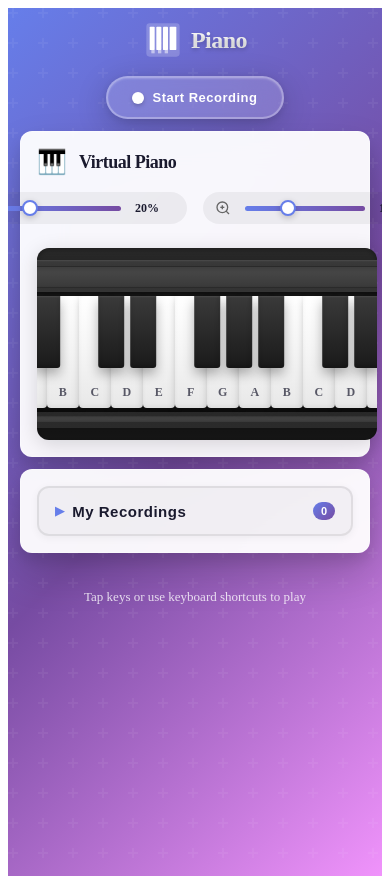
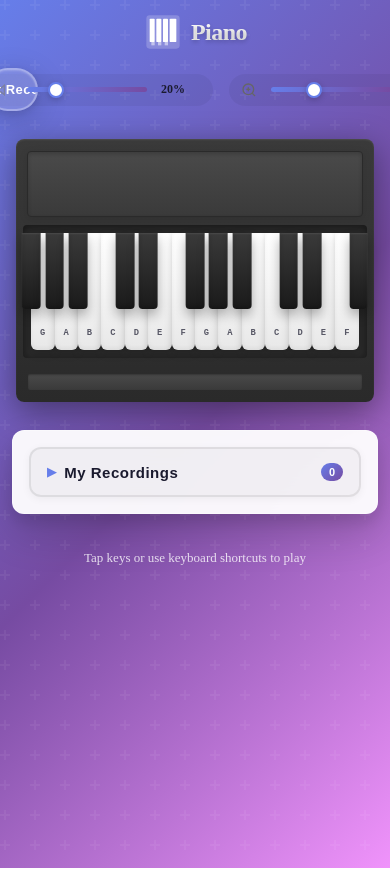
Before and after one commit to amoshydra/piano, a SvelteKit app: page / in a window 390 px wide. Built offline with nearby package versions, Linux system fonts and the light colour scheme.

Commit message:
fix(piano): simplify piano layout with relative sizing and remove container styling

```diff
--- a/src/components/Layout/MobilePiano.svelte
+++ b/src/components/Layout/MobilePiano.svelte
@@ -33,16 +33,10 @@
 	<main class="main">
 		<section class="recording-section">
 			<RecordButton />
+			<PianoControls />
 		</section>
 
 		<section class="piano-section">
-			<div class="piano-header">
-				<div class="piano-title">
-					<span class="emoji">🎹</span>
-					<h2>Virtual Piano</h2>
-				</div>
-				<PianoControls />
-			</div>
 			<Piano />
 		</section>
 
@@ -57,6 +51,9 @@
 </div>
 
 <style>
+	:global(body) {
+		margin: 0;
+	}
 	.mobile-layout {
 		display: flex;
 		flex-direction: column;
@@ -125,44 +122,6 @@
 	.recording-section {
 		display: flex;
 		justify-content: center;
-	}
-
-	.piano-section {
-		background: rgba(255, 255, 255, 0.95);
-		backdrop-filter: blur(20px);
-		border-radius: 20px;
-		padding: 2rem;
-		box-shadow:
-			0 20px 40px rgba(0, 0, 0, 0.15),
-			0 8px 16px rgba(0, 0, 0, 0.1);
-		border: 1px solid rgba(255, 255, 255, 0.3);
-	}
-
-	.piano-header {
-		display: flex;
-		justify-content: space-between;
-		align-items: center;
-		margin-bottom: 1.5rem;
-		flex-wrap: wrap;
-		gap: 1rem;
-	}
-
-	.piano-title {
-		display: flex;
-		align-items: center;
-		gap: 0.75rem;
-	}
-
-	.piano-title .emoji {
-		font-size: 2rem;
-	}
-
-	.piano-title h2 {
-		font-size: 1.5rem;
-		font-weight: 600;
-		margin: 0;
-		color: #1a1a2e;
-		letter-spacing: -0.5px;
 	}
 
 	.recordings-section {
--- a/src/components/Piano/Key.svelte
+++ b/src/components/Piano/Key.svelte
@@ -5,7 +5,6 @@
 		note: string;
 		octave: number;
 		color: 'white' | 'black';
-		width?: string;
 		isActive?: boolean;
 		onPointerDown?: () => void;
 		onPointerUp?: () => void;
@@ -15,7 +14,6 @@
 		note,
 		octave,
 		color,
-		width = '2rem',
 		isActive = false,
 		onPointerDown,
 		onPointerUp
@@ -66,7 +64,6 @@
 <div
 	bind:this={element}
 	class="key {color}-key {isActive ? 'active' : ''}"
-	style="--key-width: {width}"
 	onpointerdown={onPointerDown}
 	onpointerup={onPointerUp}
 	onpointerleave={onPointerUp}
@@ -81,13 +78,16 @@
 
 <style>
 	.key {
+		font-size: clamp(0.325em, 1.5vw, 1rem);
+		--key-width: 4em;
+
 		cursor: pointer;
 		display: flex;
 		justify-content: center;
 		align-items: center;
 		font-weight: bold;
 		user-select: none;
-		height: 10rem;
+		height: 20em;
 		width: var(--key-width);
 		transition: all 0.15s cubic-bezier(0.4, 0, 0.2, 1);
 		touch-action: none;
@@ -123,7 +123,8 @@
 	}
 
 	.white-key .note-name {
-		font-size: 0.875rem;
+		font-size: 1.5em;
+		font-family: monospace;
 		padding-bottom: 0.75rem;
 		font-weight: 600;
 		letter-spacing: 0.5px;
@@ -166,7 +167,7 @@
 		display: block;
 		transform: translateX(-50%);
 		width: calc(0.8 * var(--key-width));
-		height: 6.5rem;
+		height: 13em;
 		border-radius: 0 0 4px 4px;
 		box-shadow:
 			0 6px 12px rgba(0, 0, 0, 0.3),
@@ -192,26 +193,6 @@
 		transform: translateX(-50%) translateY(2px);
 	}
 
-	@media (max-width: 640px) {
-		.key {
-			height: 7rem;
-		}
-
-		.white-key {
-			border-radius: 0 0 4px 4px;
-		}
-
-		.black-key::after {
-			height: 4.5rem;
-			border-radius: 0 0 3px 3px;
-		}
-
-		.white-key .note-name {
-			font-size: 0.75rem;
-			padding-bottom: 0.5rem;
-		}
-	}
-
 	@media (hover: hover) {
 		.white-key:not(.active):hover {
 			background: linear-gradient(180deg, #fafafa 0%, #f0f0f0 50%, #e3e3e3 100%);
--- a/src/components/Piano/Piano.svelte
+++ b/src/components/Piano/Piano.svelte
@@ -7,7 +7,7 @@
 	import { onMount } from 'svelte';
 	import Key from './Key.svelte';
 
-	let { keys = defaultKeys, keyWidth = '2rem' } = $props();
+	let { keys = defaultKeys } = $props();
 
 	let activeKeysArray = $state<string[]>([]);
 
@@ -78,7 +78,6 @@
 						note={key.note}
 						octave={key.octave || 4}
 						color={key.color}
-						width={keyWidth}
 						isActive={isKeyActive(key, index)}
 						onPointerDown={() => playNote(index, key, getKeyId(key, index))}
 						onPointerUp={() => stopNote(getKeyId(key, index))}
@@ -95,34 +94,32 @@
 		display: flex;
 		justify-content: center;
 		align-items: flex-end;
-		padding: 1.5rem;
-		background: linear-gradient(180deg, #2c2c2c 0%, #1a1a1a 100%);
-		border-radius: 16px;
-		width: 100%;
-		overflow: hidden;
-		box-shadow:
-			inset 0 2px 4px rgba(0, 0, 0, 0.3),
-			0 4px 20px rgba(0, 0, 0, 0.15);
 	}
 
 	.piano-stand {
 		display: flex;
 		justify-content: center;
 		align-items: flex-end;
+		width: 100%;
 	}
 
 	.piano-body {
+		display: flex;
+		flex-direction: column;
+		align-items: center;
 		position: relative;
 		background: linear-gradient(180deg, #3a3a3a 0%, #2a2a2a 100%);
 		border-radius: 8px;
 		padding: 0.75rem;
+		width: 100%;
 		box-shadow:
 			0 8px 32px rgba(0, 0, 0, 0.4),
 			inset 0 1px 2px rgba(255, 255, 255, 0.1);
 	}
 
 	.piano-fallboard {
-		height: 2rem;
+		height: 4em;
+		width: 100%;
 		background: linear-gradient(180deg, #4a4a4a 0%, #3a3a3a 100%);
 		margin-bottom: 0.5rem;
 		border-radius: 4px;
@@ -135,71 +132,21 @@
 	.piano {
 		display: flex;
 		justify-content: center;
-		align-items: flex-end;
-		height: 10rem;
+		align-items: center;
 		position: relative;
-		background: linear-gradient(180deg, #1a1a1a 0%, #0f0f0f 100%);
+		background: linear-gradient(180deg, #2b2b2b 0%, #2b2b2b 100%);
 		padding: 0.5rem;
 		border-radius: 4px;
 		box-shadow: inset 0 2px 8px rgba(0, 0, 0, 0.5);
+		min-width: min-content;
 	}
 
 	.piano-bottom {
-		height: 0.5rem;
-		margin-top: 0.5rem;
+		height: 1em;
+		width: 100%;
+		margin-top: 1em;
 		background: linear-gradient(180deg, #4a4a4a 0%, #3a3a3a 100%);
 		border-radius: 2px;
 		box-shadow: inset 0 1px 2px rgba(0, 0, 0, 0.3);
 	}
-
-	@media (max-width: 768px) {
-		.piano-container {
-			padding: 1rem;
-			border-radius: 12px;
-		}
-
-		.piano-body {
-			padding: 0.5rem;
-			border-radius: 6px;
-		}
-
-		.piano-fallboard {
-			height: 1.5rem;
-			margin-bottom: 0.375rem;
-		}
-
-		.piano {
-			height: 9rem;
-			padding: 0.375rem;
-		}
-
-		.piano-bottom {
-			margin-top: 0.375rem;
-		}
-	}
-
-	@media (max-width: 480px) {
-		.piano-container {
-			padding: 0.75rem;
-		}
-
-		.piano-body {
-			padding: 0.375rem;
-		}
-
-		.piano-fallboard {
-			height: 1.25rem;
-			margin-bottom: 0.25rem;
-		}
-
-		.piano {
-			height: 7rem;
-			padding: 0.25rem;
-		}
-
-		.piano-bottom {
-			height: 0.375rem;
-			margin-top: 0.25rem;
-		}
-	}
 </style>
```
